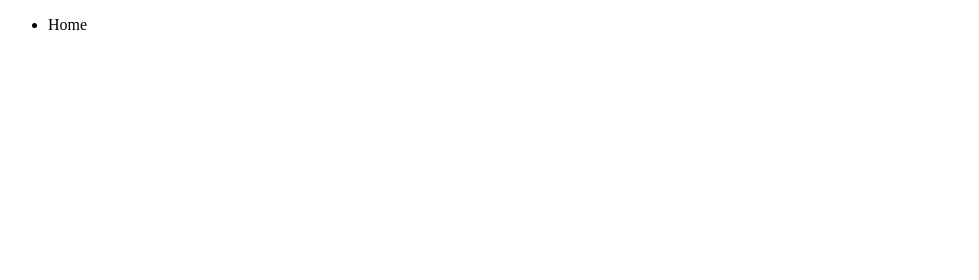
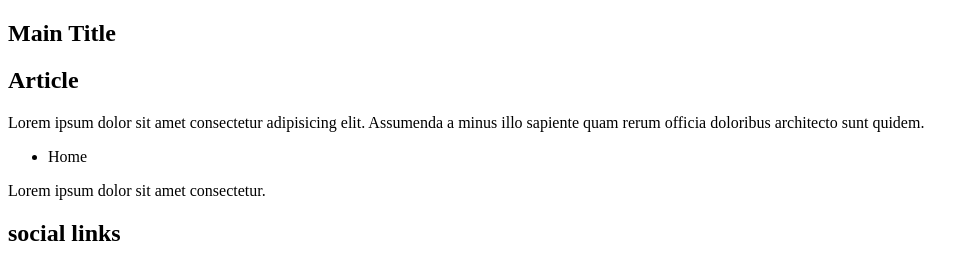
Before and after one commit to jamilmendez/desarrolloWeb, a plain HTML site: page index.html in a window 1280 px wide. Shown: the whole page, without its empty margins (0-979 px from the left). Drawn offline with Linux system fonts and the light colour scheme; files that its build step writes are made by us from their sources.

Commit message:
add main container

```diff
--- a/index.html
+++ b/index.html
@@ -17,13 +17,19 @@
     </header>
     <main>
         <section>
+            <h1>Main Title</h1>
             <article>
-
+                <h2>Article</h2>
+                <p>Lorem ipsum dolor sit amet consectetur adipisicing elit. Assumenda a minus illo sapiente quam rerum officia doloribus architecto sunt quidem.</p>
             </article>
         </section>
         <ul>
             <li>Home</li>
         </ul>
     </main>
+    <footer>
+        <p>Lorem ipsum dolor sit amet consectetur.</p>
+        <h2>social links</h2>
+    </footer>
 </body>
 </html>
```
